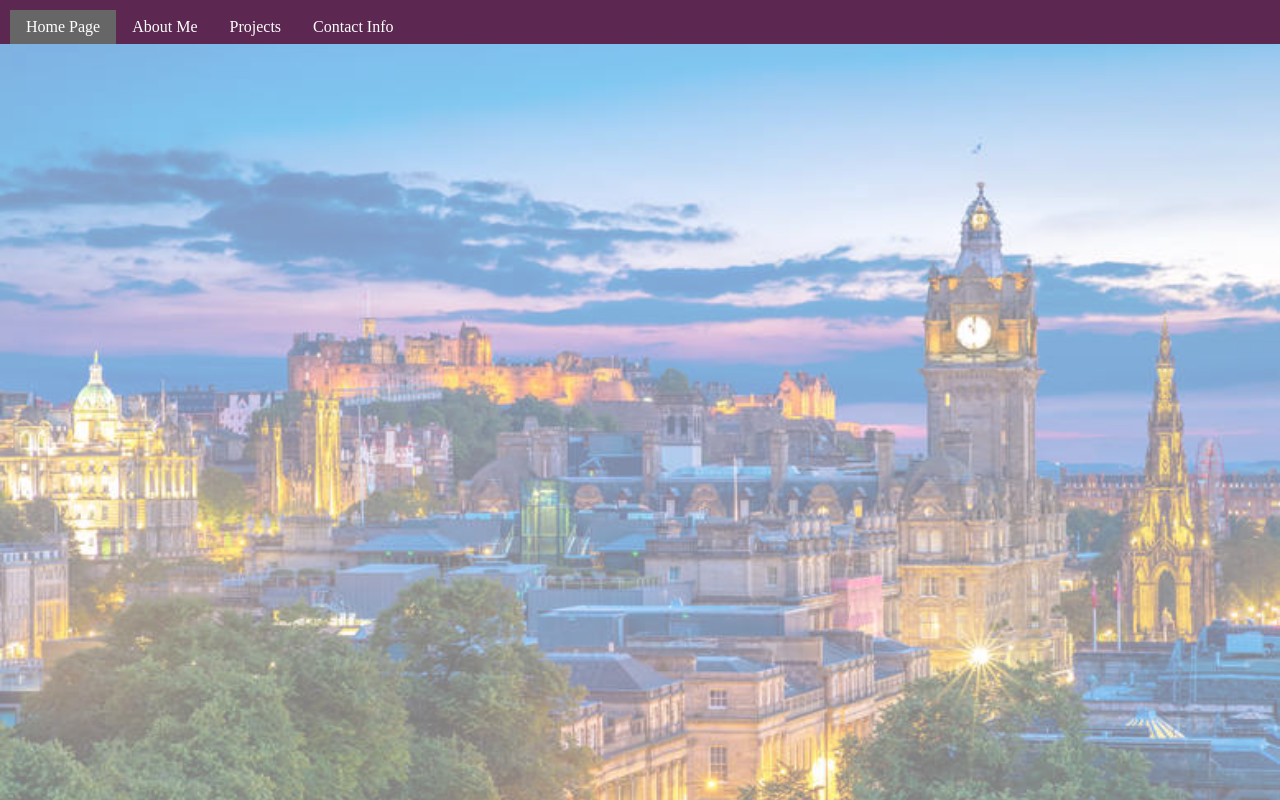
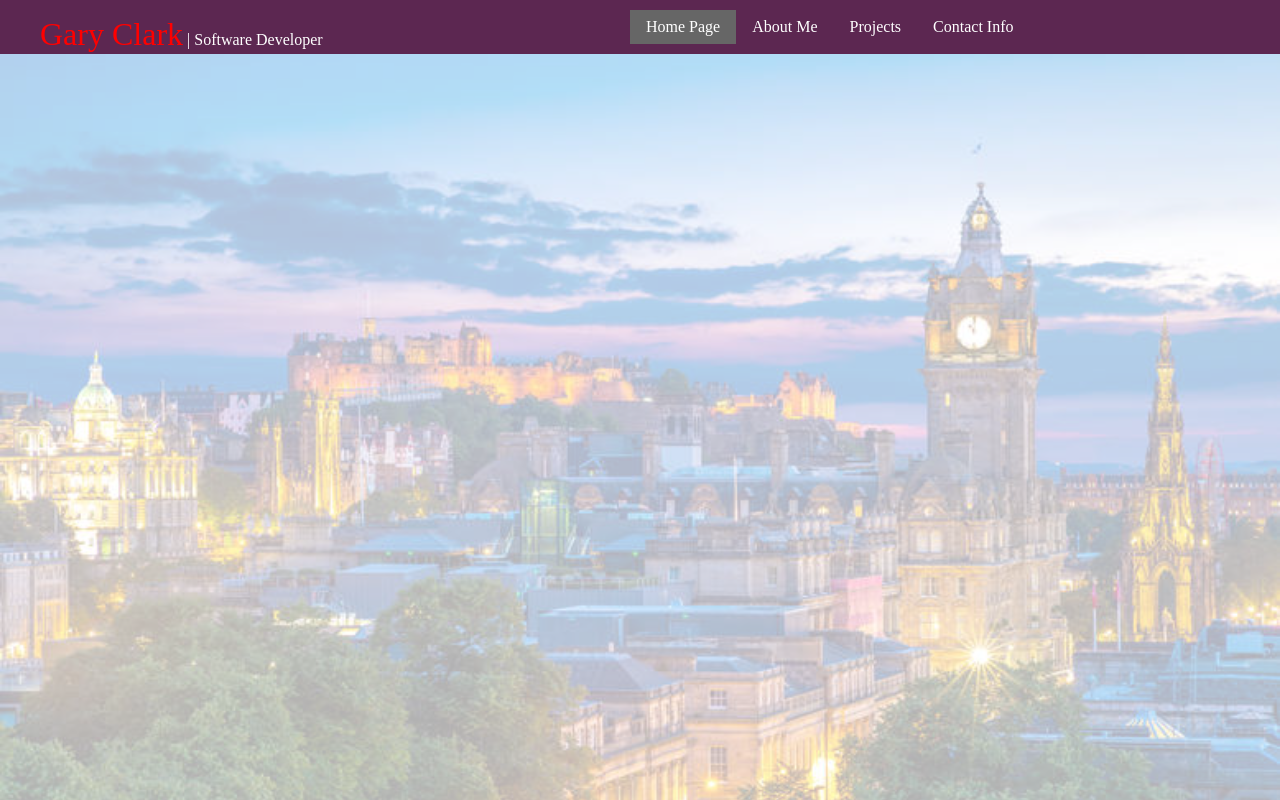
Before and after one commit to Gclark04432/React-Portfolio-Website, a React (Create React App) app: page / in a window 1280 px wide. Built offline with nearby package versions, Linux system fonts and the light colour scheme.

Commit message:
change navbar css and add name and job title;

```diff
--- a/src/Components/NavBarComponents/NavBar.css
+++ b/src/Components/NavBarComponents/NavBar.css
@@ -5,6 +5,7 @@
   padding: 8px;
   width: 50%;
   color: white;
+  float: right;
 }
 
 .navbar-list-item{
@@ -28,3 +29,17 @@ li:last-child {
     background-color: #666;
     color: white;
   }
+
+.title {
+  margin-left: 40px;
+  position: absolute;
+}
+
+.my-name {
+  color: red;
+  font-size: 4vh;
+}
+
+.my-title {
+  color: white;
+}
--- a/src/Components/NavBarComponents/NavBar.js
+++ b/src/Components/NavBarComponents/NavBar.js
@@ -7,12 +7,15 @@ import {
 
 function NavBar() {
   return(
+    <section className="navbar">
+      <p className="title"><span className="my-name">Gary Clark</span> <span className="my-title">| Software Developer</span></p>
       <ul className="navbar-list">
         <Link to="/" className="navbar-list-item active">Home Page</Link>
         <Link to="/about" className="navbar-list-item">About Me</Link>
         <Link to="/projects" className="navbar-list-item">Projects</Link>
         <Link to="contact" className="navbar-list-item">Contact Info</Link>
       </ul>
+    </section>
   )
 
 }
--- a/src/index.css
+++ b/src/index.css
@@ -11,7 +11,7 @@
 .App::after {
   content: "";
   background-image: url('./edinburgh-backdrop.jpg');
-  opacity: 0.5;
+  opacity: 0.3;
   top: 0;
   left: 0;
   bottom: 0;
@@ -35,4 +35,6 @@
 
 .main-content {
   margin-top: 30px;
+  margin-left: 20px;
+  margin-right: 20px;
 }
```
Also changed, not shown: src/Components/HomePageComponents/HomePage.css (added), src/Components/HomePageComponents/HomePage.js (added).
